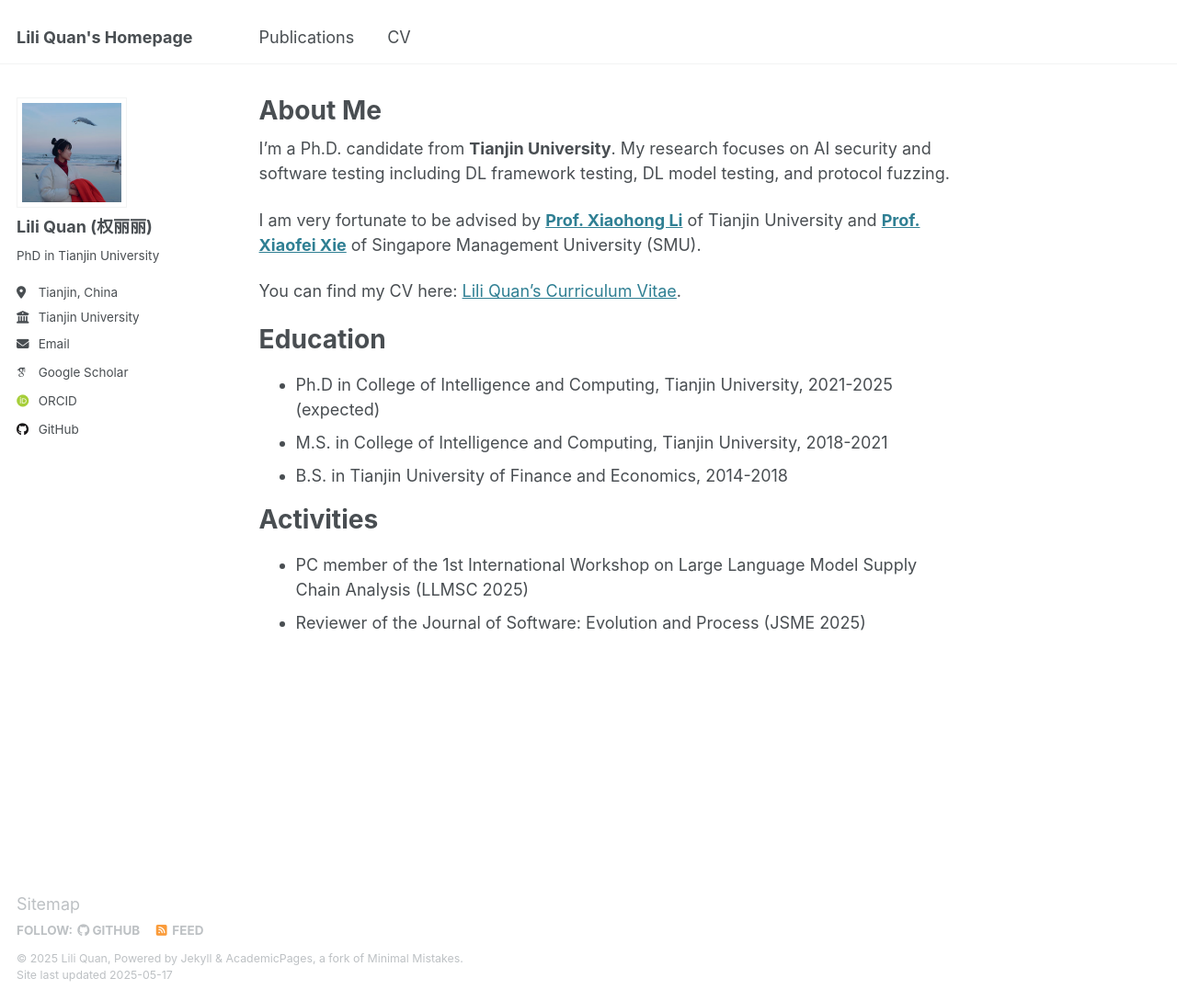
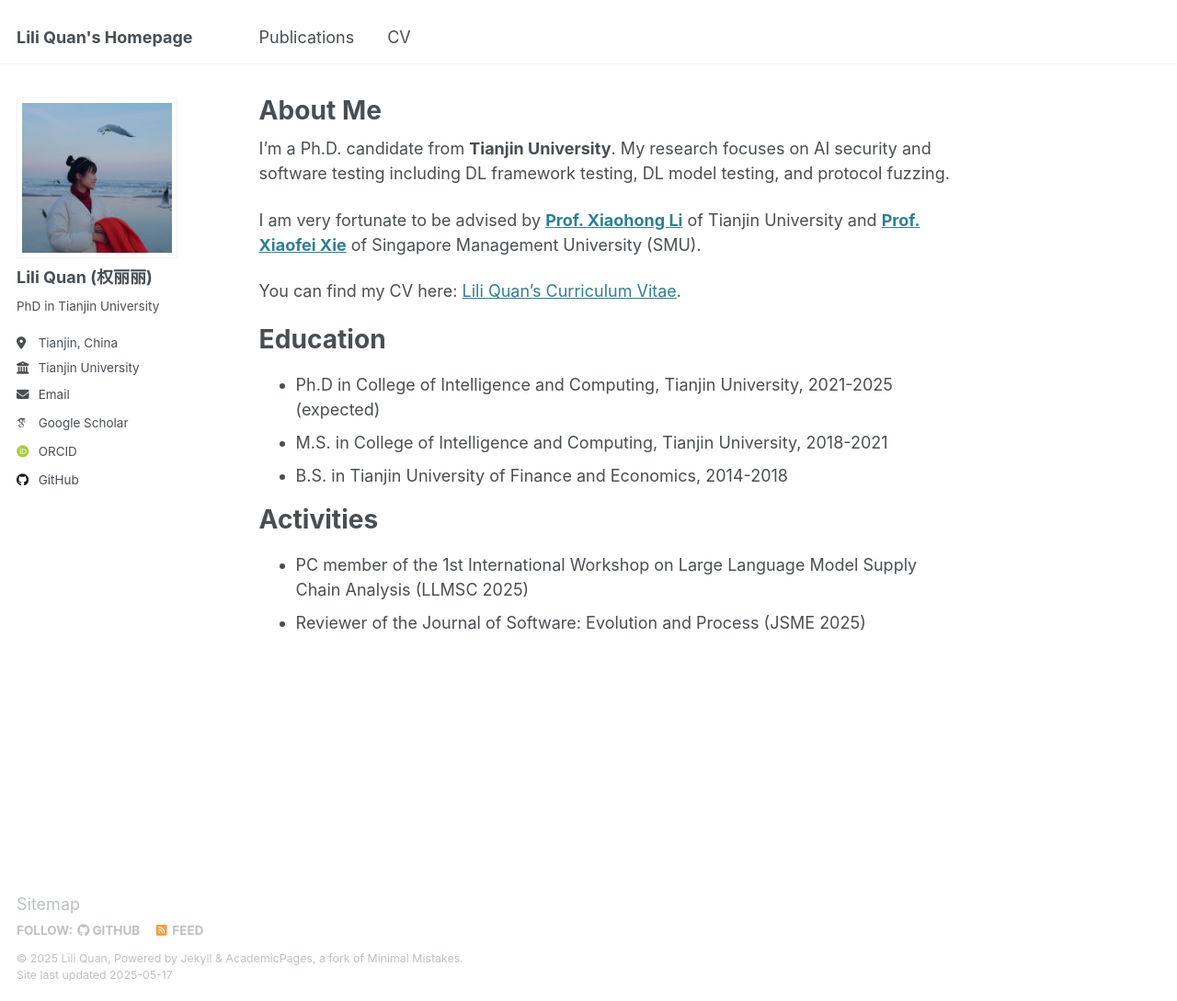
Before and after one commit to liliquan0118/liliquan0118.github.io, a Jekyll site: the page built from _pages/about.md, in a window 1280 px wide and 1089 px high. Shown: the whole window at 92% size. Built offline with Jekyll 4.4.1, drawn with Linux system fonts in a browser that asks for light colours; some web fonts are replaced.

Commit message:
Update _sidebar.scss

```diff
--- a/_sass/layout/_sidebar.scss
+++ b/_sass/layout/_sidebar.scss
@@ -90,8 +90,8 @@
   }
 
   img {
-    width: 120px;           // ✅ 明确指定宽度
-    height: 120px;          // ✅ 明确指定高度（可选）
+    width: 175px;           // ✅ 明确指定宽度
+    height: 175px;          // ✅ 明确指定高度（可选）
     //border-radius: 50%;     // 圆形头像
     object-fit: cover;      // 防止变形裁剪
     @include breakpoint($large) {
```
